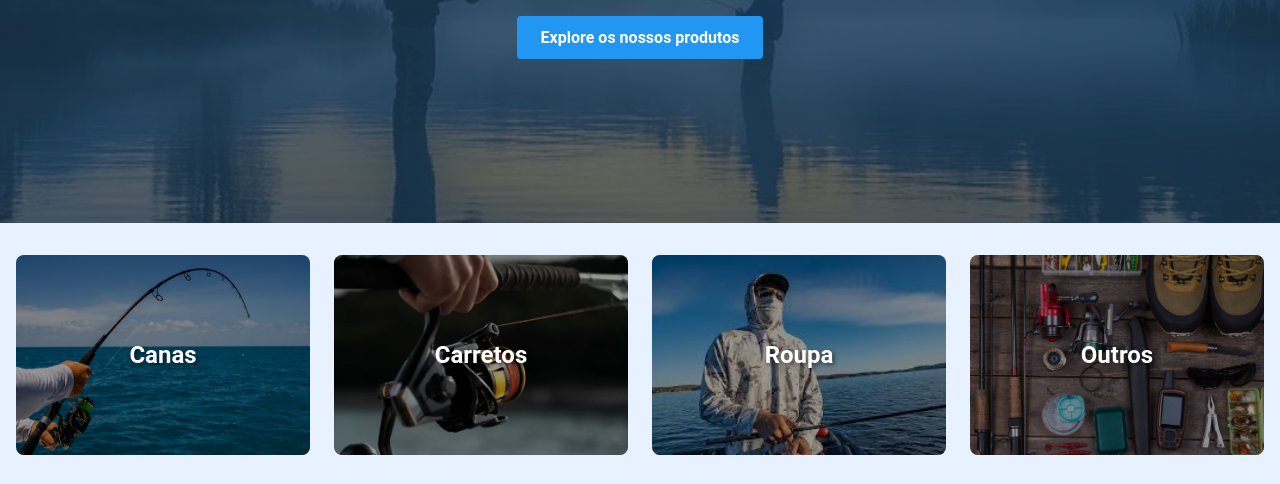
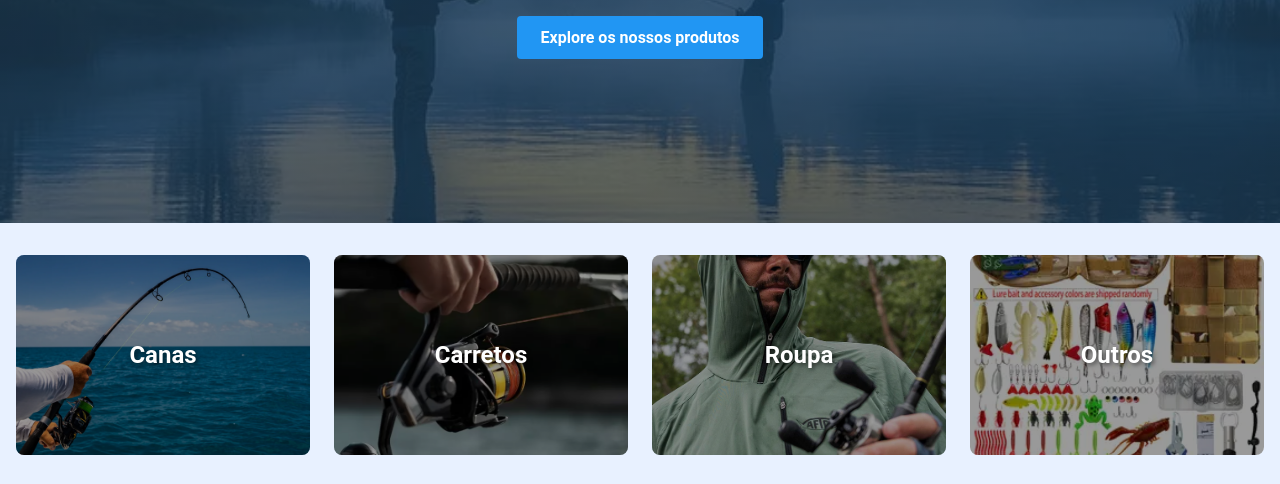
Before and after one commit to Dipa0707/completa, a plain HTML site: page index.html in a window 1280 px wide. Shown: the part 316-800 px from the top of the page. Drawn offline with Linux system fonts and the light colour scheme; no server answers; a script that the page names is missing.

Commit message:
Add files via upload

```diff
--- a/index.html
+++ b/index.html
@@ -38,12 +38,12 @@
                     </div>
                 </a>
                 <a href="roupa.html" class="category-card">
-                    <div class="category-image" style="background-image: url('c2.jpg');">
+                    <div class="category-image" style="background-image: url('C22.webp');">
                         <h2>Roupa</h2>
                     </div>
                 </a>
                 <a href="outros.html" class="category-card">
-                    <div class="category-image" style="background-image: url('c1.jpg');">
+                    <div class="category-image" style="background-image: url('c33.webp');">
                         <h2>Outros</h2>
                     </div>
                 </a>
```
Also changed, not shown: C22.webp (added), c33.webp (added).
